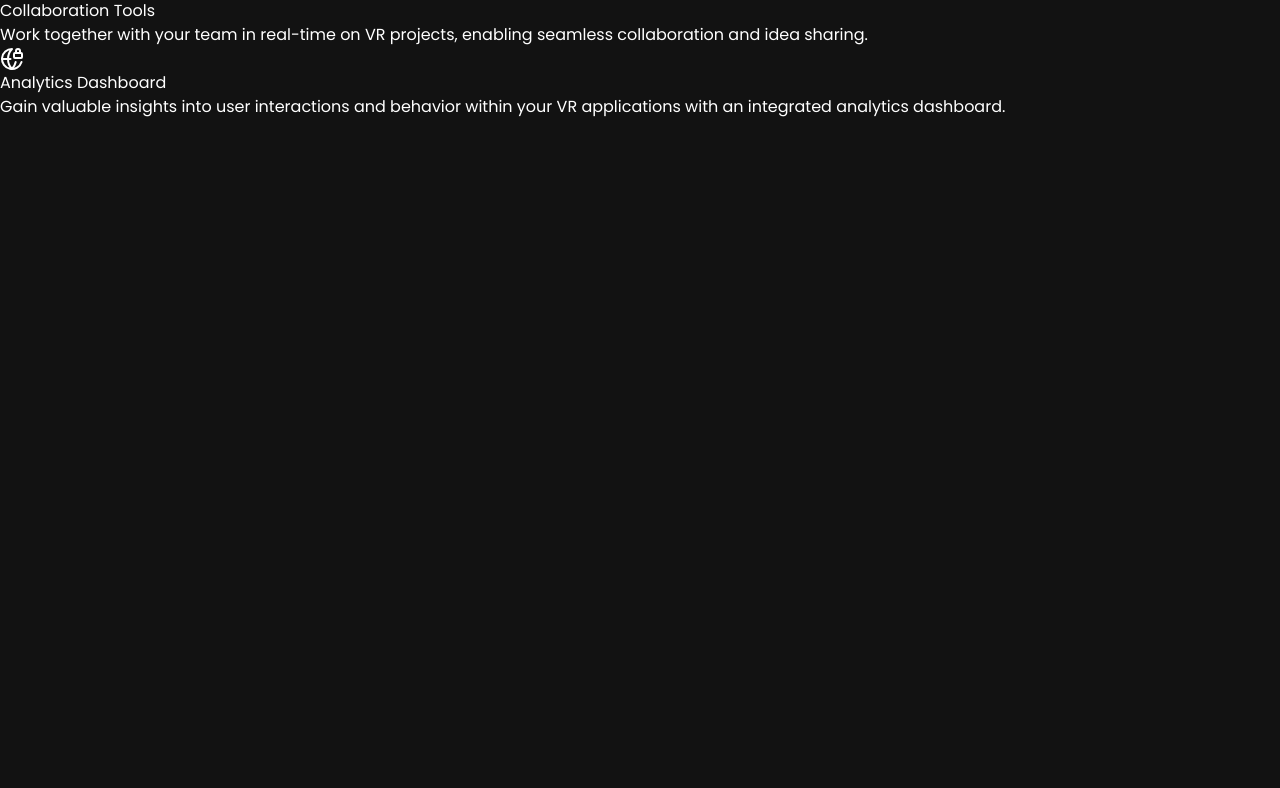
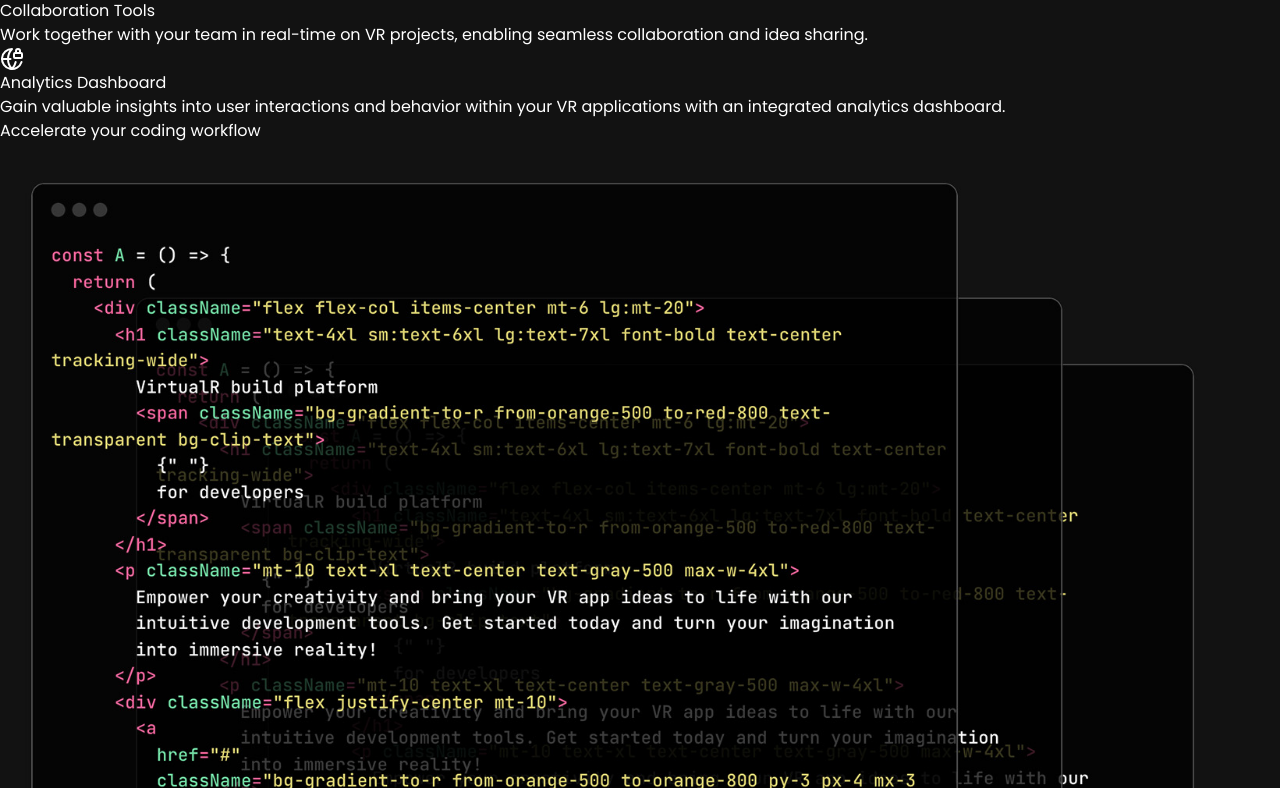
Before and after one commit to Nimasaghi-dev/landing-page, a React (Vite) app: page / in a window 1280 px wide. Shown: the part 1432-2220 px from the top of the page. Before the commit the page ends 1551 px from the top, so only its background shows below. Built offline with nearby package versions, Linux system fonts and the light colour scheme.

Commit message:
create component workflow and add img

```diff
--- a/src/App.jsx
+++ b/src/App.jsx
@@ -2,6 +2,7 @@
 import Navbar from './components/Navbar'
 import HeroSection from './components/HeroSection'
 import FeatureSection from './components/FeatureSection'
+import WorkFlow from './components/WorkFlow'
 
 const App = () => {
   return (
@@ -10,6 +11,7 @@
       <div className="max-w-7xl mx-auto pt-20 px6">
         <HeroSection />
         <FeatureSection />
+        <WorkFlow />
       </div>
     </div>
   )
--- /dev/null
+++ b/src/components/WorkFlow.jsx
@@ -0,0 +1,20 @@
+import { CheckCircle2 } from "lucide-react";
+import codeImg from "../assets/code.jpg";
+const WorkFlow = () => {
+    return (
+        <div className="mt-20">
+            <h2 className="text-3xl sm:text-5xl lg:text-6xl text-center mt-6 tracking-wide">Accelerate your
+                <span className="bg-gradient-to-r from-orange-500 to-orange-800 text-transparent bg-clip-text">
+                    {" "}coding workflow
+                </span>
+            </h2>
+            <div className="flex flex-wrap justify-center">
+                <div className="p-2 w-full lg:w-1/2">
+                    <img src={codeImg} alt="Code" />
+                </div>
+            </div>
+        </div>
+    )
+}
+
+export default WorkFlow;
```
